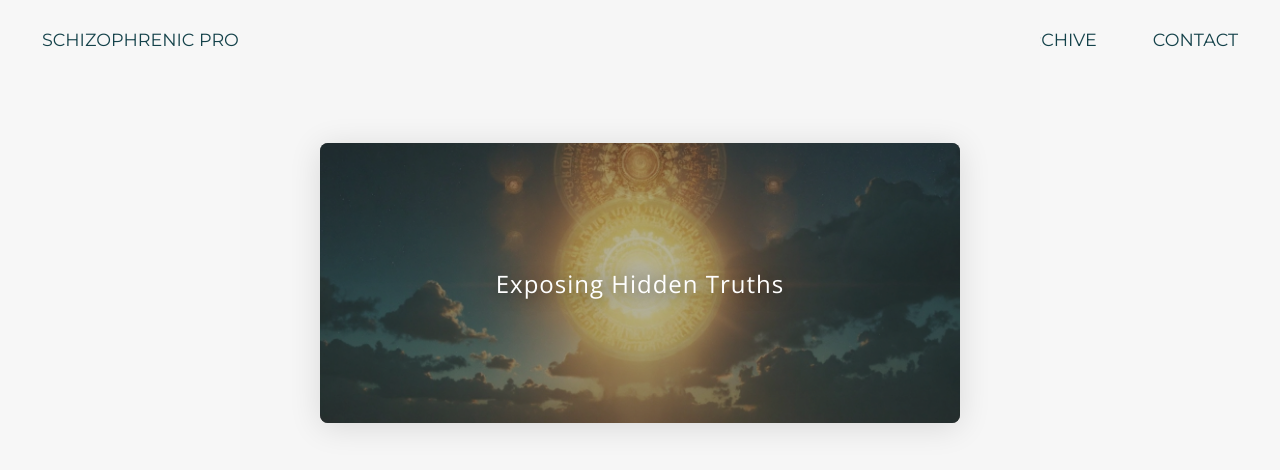
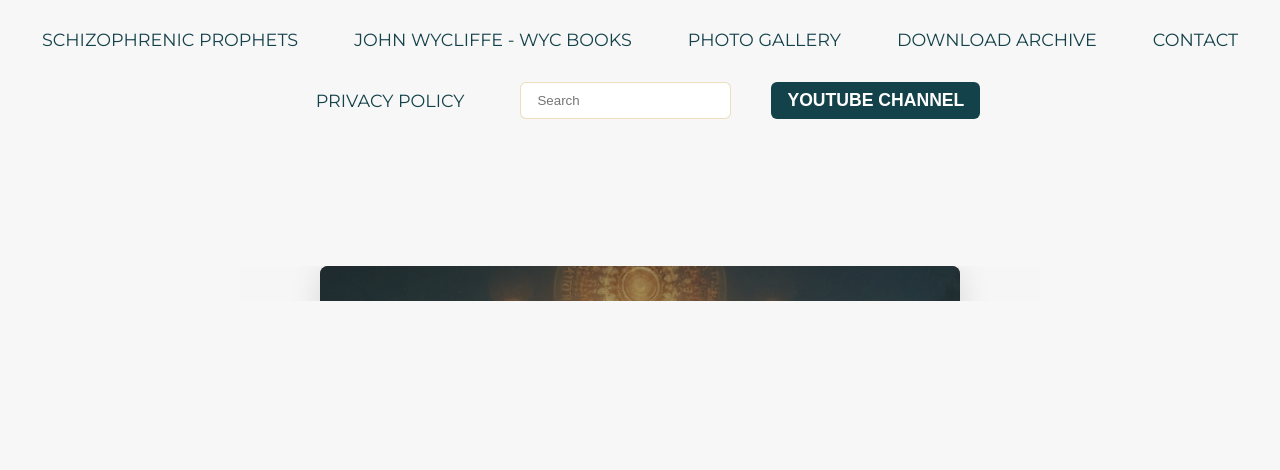
Before and after one commit to light-of-christ/Christ-the-True-Light, a plain HTML site: page index.html in a window 1280 px wide. Shown: the part 202-672 px from the top of the page. Drawn offline with nearby package versions, Linux system fonts and the light colour scheme.

Commit message:
Add files via upload

```diff
--- a/index.html
+++ b/index.html
@@ -250,7 +250,7 @@
       });
   </script>
   <div class="iframe-container">
-    <iframe src="homeimage.html" width="800" height="600" frameborder="0"></iframe>
+    <iframe src="homeimage.html" width="800" height="35" frameborder="0"></iframe>
   </div>
 </body>
 </html>
```
